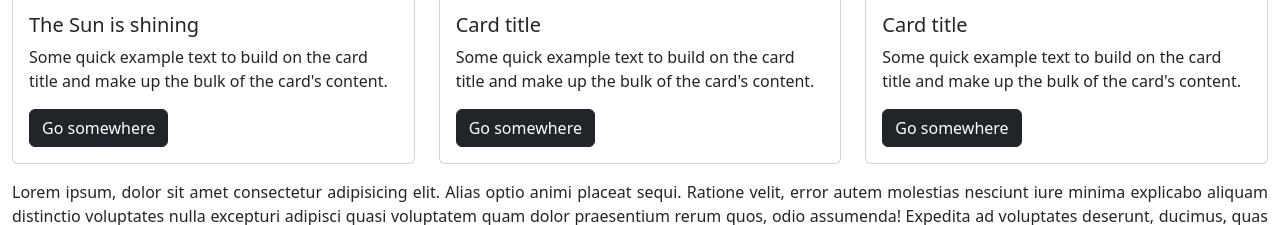
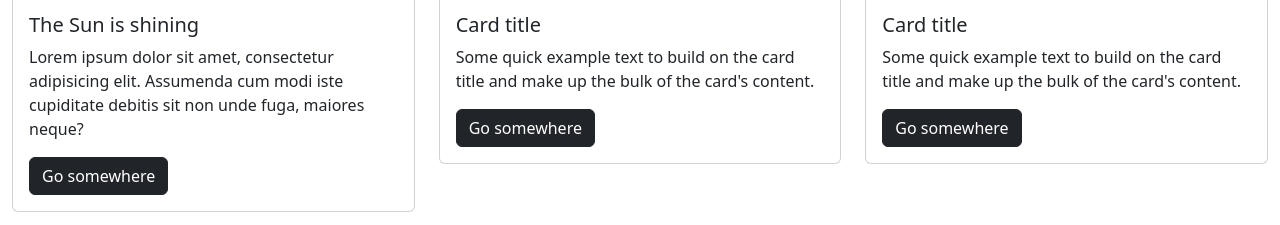
Before and after one commit to dekpo/MySmallProjectThatILoveSoMuch, a plain HTML site: page index.html in a window 1280 px wide. Shown: the part 1650-1875 px from the top of the page. Drawn offline with nearby package versions, Linux system fonts and the light colour scheme.

Commit message:
Made a card text change

```diff
--- a/index.html
+++ b/index.html
@@ -173,8 +173,7 @@
             <img src="assets/img/clouds-g230178341_1280.jpg" class="card-img-top" alt="...">
             <div class="card-body">
               <h5 class="card-title">The Sun is shining</h5>
-              <p class="card-text">Some quick example text to build on the card title and make up the bulk of the card's
-                content.</p>
+              <p class="card-text">Lorem ipsum dolor sit amet, consectetur adipisicing elit. Assumenda cum modi iste cupiditate debitis sit non unde fuga, maiores neque?</p>
               <a href="#" class="btn btn-dark">Go somewhere</a>
             </div>
           </div>
```
